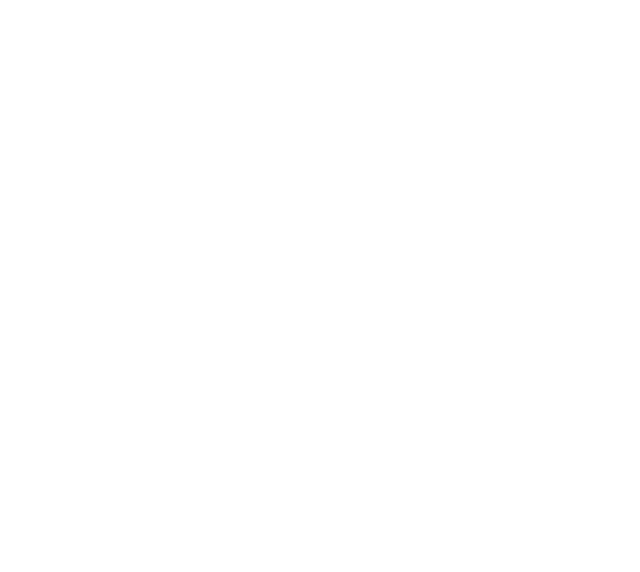
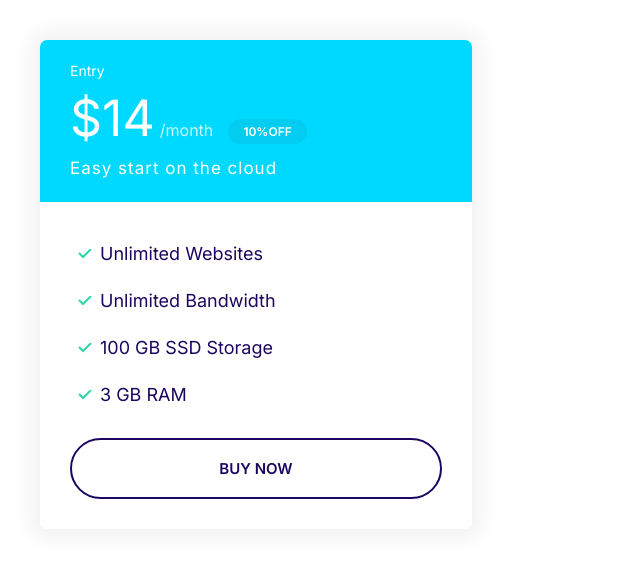
Before and after one commit to AbuShifan/shishify, a plain HTML site: page index.html in a window 1280 px wide. Shown: the whole page, without its empty margins (0-640 px from the left). Drawn offline with Linux system fonts and the light colour scheme.

Commit message:
Build the card and plan component.

```diff
--- a/css/style.css
+++ b/css/style.css
@@ -13,6 +13,8 @@
 *::before{
     box-sizing: border-box;
 }
+
+
 
 /* Typeography */
 
@@ -67,6 +69,8 @@ p{
     }
 }
 
+
+
 /* Links */
 
 a{
@@ -96,6 +100,8 @@ a{
     }
 }
 
+
+
 /* Badges */
 
 .badge{
@@ -118,6 +124,7 @@ a{
 
 .badge--small{
     font-size: 1.6rem;
+    padding: 0.5rem 1.5rem;
 }
 
 @media screen and (min-width: 1024px){
@@ -129,6 +136,8 @@ a{
         font-size: 1.2rem;
     }
 }
+
+
 
 /* Lists */
 
@@ -160,6 +169,7 @@ a{
 }
 
 
+
 /* Icons */
 
 .icon {
@@ -180,6 +190,7 @@ a{
     justify-content: center;
     align-items: center;
 }
+
 
 
 /* Button */
@@ -243,7 +254,7 @@ a{
 
 .btn--block{
     display: inline-block;
-    width:100vw;
+    width:100%;
     text-transform: uppercase;
 }
 
@@ -253,6 +264,8 @@ a{
         font-size: 1.5rem;
     }
 }
+
+
 
 /* Inputs */
 
@@ -290,3 +303,82 @@ a{
         font-size: 1.5rem;
     }
 }
+
+
+
+/* card */
+
+.card{
+    border-radius:7px;
+    box-shadow: 0 0 20px 10px #f3f3f3;
+    overflow: hidden;
+}
+
+.card__header, .card__body{
+    padding: 2rem 3rem;
+}
+
+.card--primary .card__header{
+    background: var(--color-primary);
+    color: #fff;
+}
+
+.card--secondary .card__header{
+    background: var(--color-secondary);
+    color: #fff;
+}
+
+ .card--secondary .badge--secondary{
+    background: #02cdf1;
+ }
+
+
+
+/* Plans */
+
+.plan__name{
+    margin: 0;
+    color:#fff;
+    font-weight: 500;
+    font-size: 2.4rem;
+}
+
+.plan__price{
+    font-size: 6rem;
+}
+
+.plan__billing-cycle{
+    font-size: 2.4rem;
+    font-weight: 300;
+    opacity: 0.8;
+    margin-right: 1rem;
+}
+
+.plan__discription{
+    font-size: 2.4rem;
+    font-weight: 300;
+    letter-spacing: 1px;
+    display: block;
+}
+
+.plan .list__item{
+    margin-bottom: 2rem;
+}
+
+@media screen and (min-width: 1024px){
+    .plan__name{
+        font-size: 1.4rem;
+    }
+
+    .plan__price{
+        font-size: 5rem;
+    }
+
+    .plan__billing-cycle{
+        font-size: 1.6rem;
+    }
+
+    .plan__discription{
+        font-size: 1.7rem;
+    }
+}
--- a/index.html
+++ b/index.html
@@ -14,5 +14,28 @@
     <link rel="stylesheet" href="css/normalize.css" />
     <link rel="stylesheet" href="css/style.css" />
   </head>
-  <body></body>
+  <body>
+    <div style="width: 40%; padding: 4rem">
+      <div class="plan">
+        <div class="card card--secondary">
+          <header class="card__header">
+            <h3 class="plan__name">Entry</h3>
+            <span class="plan__price">$14</span>
+            <span class="plan__billing-cycle">/month</span>
+            <span class="badge badge--secondary badge--small">10%OFF</span>
+            <span class="plan__discription">Easy start on the cloud</span>
+          </header>
+          <div class="card__body">
+            <ul class="list list--tick">
+              <li class="list__item">Unlimited Websites</li>
+              <li class="list__item">Unlimited Bandwidth</li>
+              <li class="list__item">100 GB SSD Storage</li>
+              <li class="list__item">3 GB RAM</li>
+            </ul>
+            <button class="btn btn--outline btn--block">Buy Now</button>
+          </div>
+        </div>
+      </div>
+    </div>
+  </body>
 </html>
```
